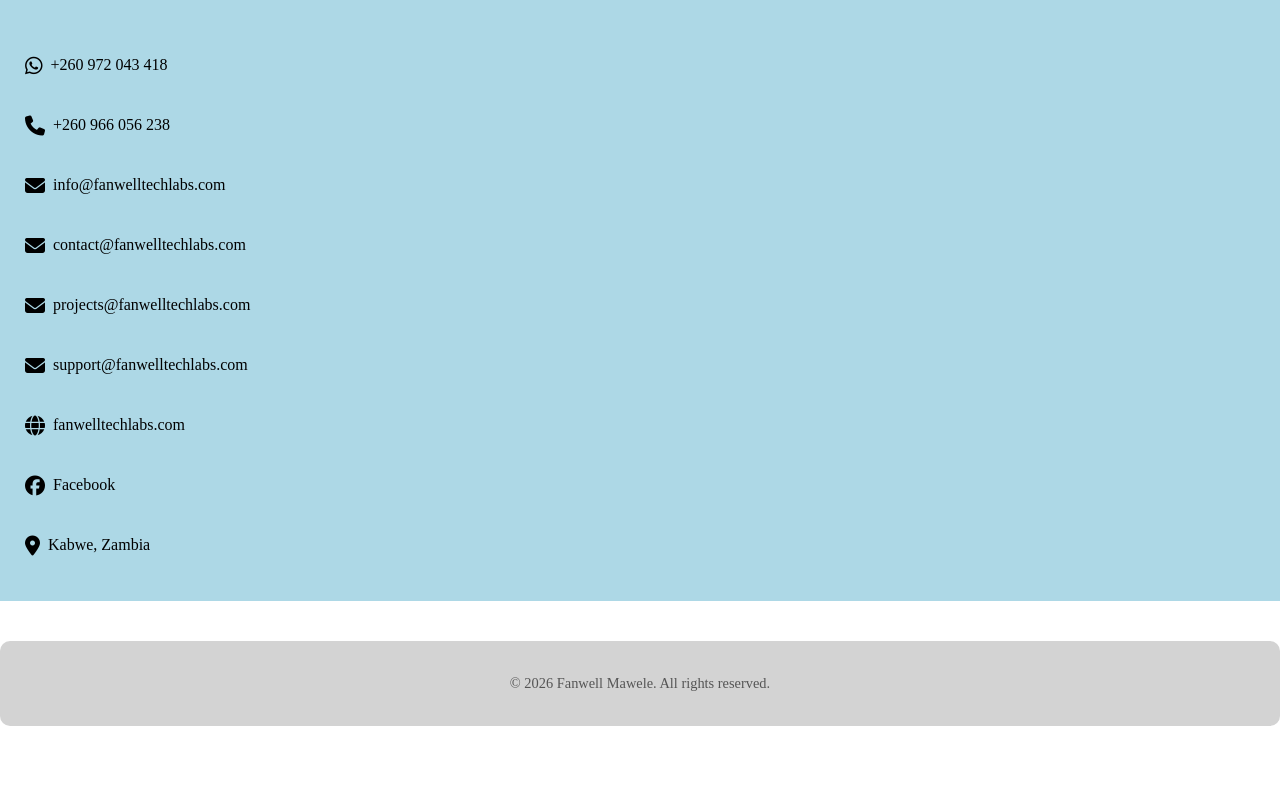
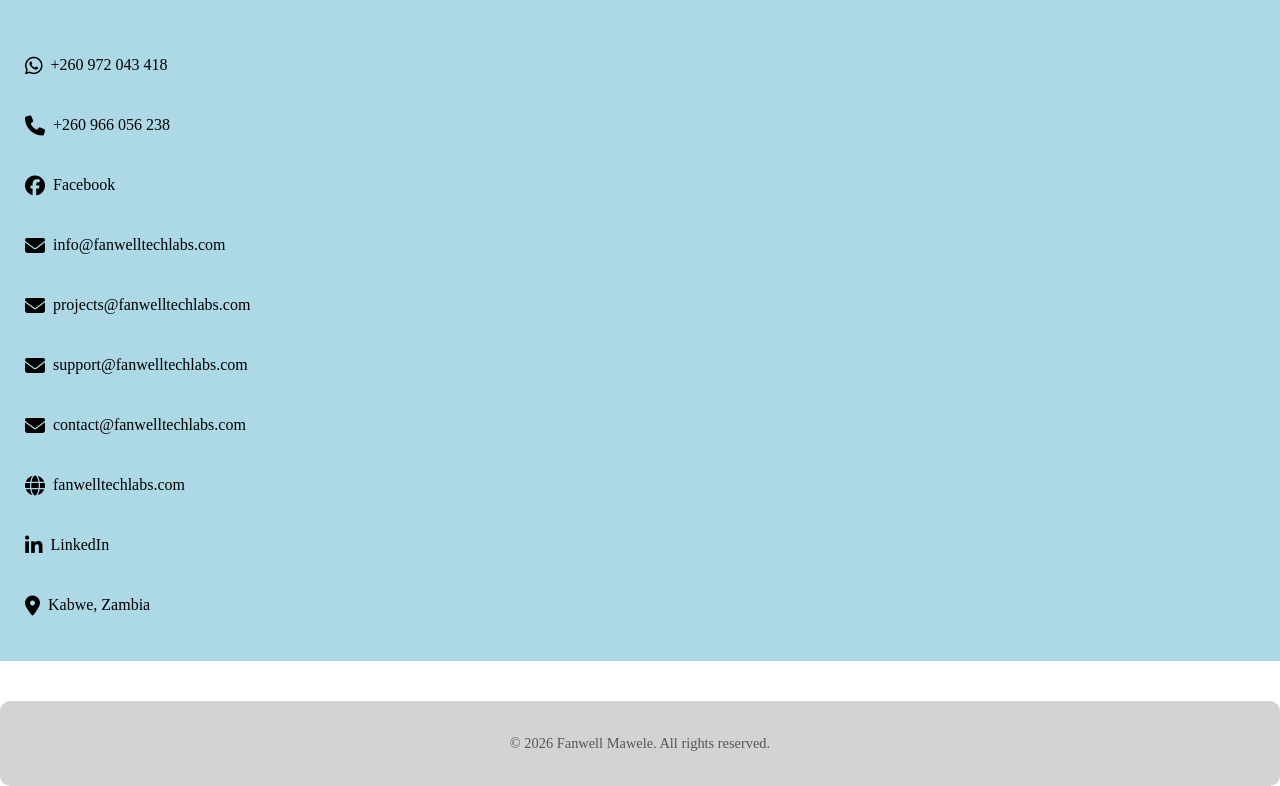
Before and after one commit to fanwelmawelejunior-gif/my-profile-contact, a website: page public/contact.html in a window 1280 px wide. Shown: the part 1088-1874 px from the top of the page. Before the commit the page ends 1814 px from the top, so only its background shows below. Drawn offline with Linux system fonts and the light colour scheme.

Commit message:
added linked in contact

```diff
--- a/public/contact.html
+++ b/public/contact.html
@@ -50,40 +50,43 @@
     <i class="fas fa-phone"></i>
     <span>+260 966 056 238</span>
   </a>
+<a  id="facebook" href="https://www.facebook.com/profile.php?id=61579282333893" target="_blank" class="contact-item">
+    <i class="fab fa-facebook"></i>
+    <span >Facebook</span>
+  </a>
   <a id="e-mail" href="mailto:fanwelltechlabs@gmail.com" class="contact-item">
     <i class="fas fa-envelope"></i>
     <span >info@fanwelltechlabs.com</span>
   </a>
   <a id="e-mail" href="mailto:fanwelltechlabs@gmail.com" class="contact-item">
     <i class="fas fa-envelope"></i>
-    <span >contact@fanwelltechlabs.com</span>
-  </a>
-
-   <a id="e-mail" href="mailto:fanwelltechlabs@gmail.com" class="contact-item">
-    <i class="fas fa-envelope"></i>
     <span >projects@fanwelltechlabs.com</span>
   </a>
-
   <a id="e-mail" href="mailto:fanwelltechlabs@gmail.com" class="contact-item">
     <i class="fas fa-envelope"></i>
     <span >support@fanwelltechlabs.com</span>
   </a>
-
-
+  <a id="e-mail" href="mailto:fanwelltechlabs@gmail.com" class="contact-item">
+    <i class="fas fa-envelope"></i>
+    <span >contact@fanwelltechlabs.com</span>
+  </a>
   <a id="web" href="https://fanwelltechlabs.com" target="_blank" class="contact-item">
     <i class="fas fa-globe"></i>
     <span  >fanwelltechlabs.com</span>
   </a>
 
-  <a  id="facebook" href="https://www.facebook.com/profile.php?id=61579282333893" target="_blank" class="contact-item">
-    <i class="fab fa-facebook"></i>
-    <span >Facebook</span>
+   <a href="https://www.linkedin.com/in/fanwell-mawele-ba63ba329/" target="_blank" title="Connect on LinkedIn" class="contact-item">
+    <i class="fab fa-linkedin-in"></i>
+    <span>LinkedIn</span>
 </a>
 
   <a id="location" href="https://www.google.com/maps?q=Kabwe,Zambia" target="_blank" class="contact-item">
     <i class="fas fa-location-dot"></i>
     <span>Kabwe, Zambia</span>
   </a>
+
+
+
   </div>
 </div>
 <footer>
```
Also changed, not shown: public/index.html (+10 -4 lines). Lines whose indentation alone changed are shown as unchanged.
